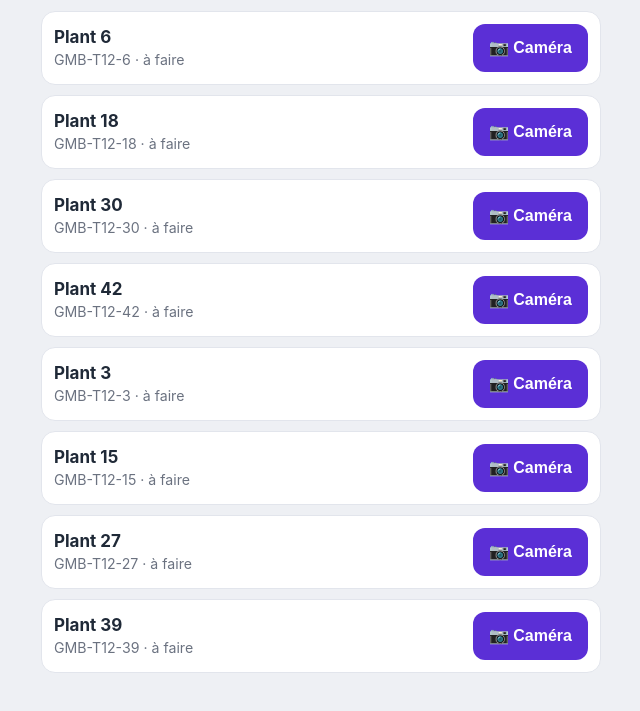
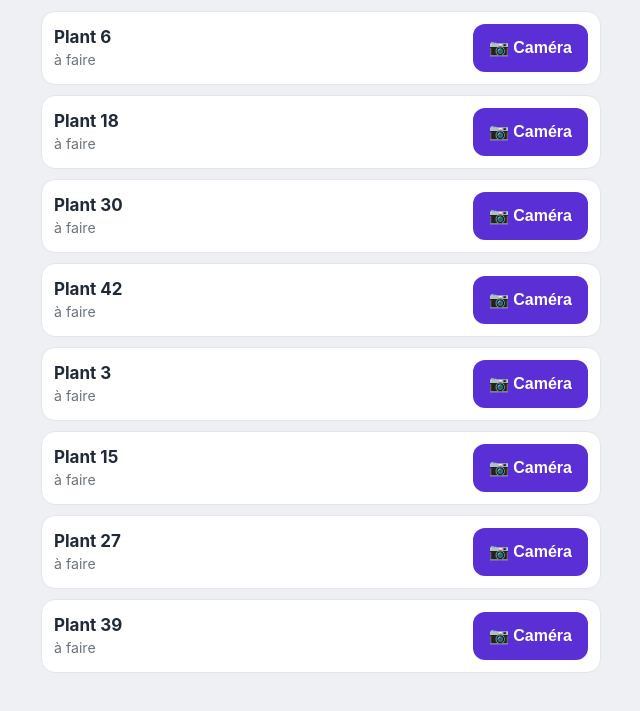
Before and after one commit to deathzoneqc/test-camera, a plain HTML site: page final.html in a window 1280 px wide. Shown: the part 93-804 px from the top of the page, without its empty margins (319-959 px from the left). Drawn offline with Linux system fonts and the light colour scheme.

Commit message:
Retire les noms de plants
Co-Authored-By: Claude Sonnet 5.5 <noreply@anthropic.com>

```diff
--- a/final.html
+++ b/final.html
@@ -35,7 +35,7 @@
      Aucune dépendance. Exige HTTPS (ou localhost).
 
      CameraPlante.ouvrir({
-       titre: 'GMB-T12-6',
+       titre: 'Plant 6',
        mode: 'photo' ou 'video',          // facultatif
        photos: [...], video: {...},       // déjà prises pour ce plant, facultatif
        onTerminer: function (r) {         // r = { photos:[{blob,url,largeur,hauteur,date}], video:{blob,url,mime,duree,date} ou null }
@@ -694,7 +694,7 @@ window.CameraPlante = (function () {
 <script>
 (function () {
   'use strict';
-  var PLANTS = [6, 18, 30, 42, 3, 15, 27, 39].map(function (n) { return { nom: 'GMB-T12-' + n, n: n, photos: [], video: null }; });
+  var PLANTS = [6, 18, 30, 42, 3, 15, 27, 39].map(function (n) { return { nom: 'Plant ' + n, n: n, photos: [], video: null }; });
   var liste = document.getElementById('liste');
   function dessiner() {
     liste.innerHTML = '';
@@ -702,7 +702,7 @@ window.CameraPlante = (function () {
       var fait = p.photos.length || p.video;
       var d = document.createElement('div'); d.className = 'plante' + (fait ? ' ok' : '');
       d.innerHTML = '<div class="haut"><div><b>Plant ' + p.n + '</b><small></small></div><button>📷 Caméra</button></div><div class="minis"></div>';
-      d.querySelector('small').textContent = p.nom + (fait ? ' · ' + p.photos.length + ' photo' + (p.photos.length > 1 ? 's' : '') + (p.video ? ' + vidéo' : '') : ' · à faire');
+      d.querySelector('small').textContent = (fait ? p.photos.length + ' photo' + (p.photos.length > 1 ? 's' : '') + (p.video ? ' + vidéo' : '') : 'à faire');
       var minis = d.querySelector('.minis');
       p.photos.forEach(function (ph) { var im = document.createElement('img'); im.src = ph.url; im.alt = ''; minis.appendChild(im); });
       if (p.video) { var s = document.createElement('span'); s.textContent = '▶'; minis.appendChild(s); }
```
